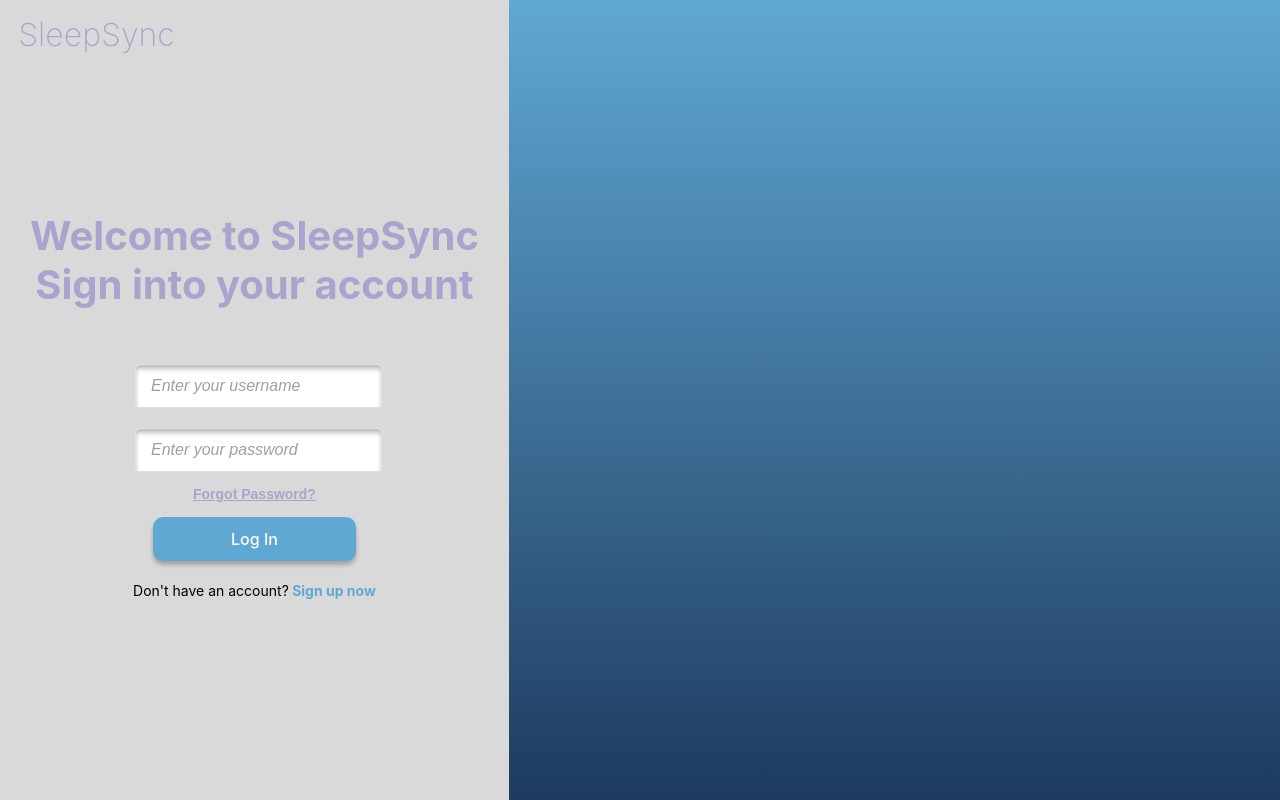
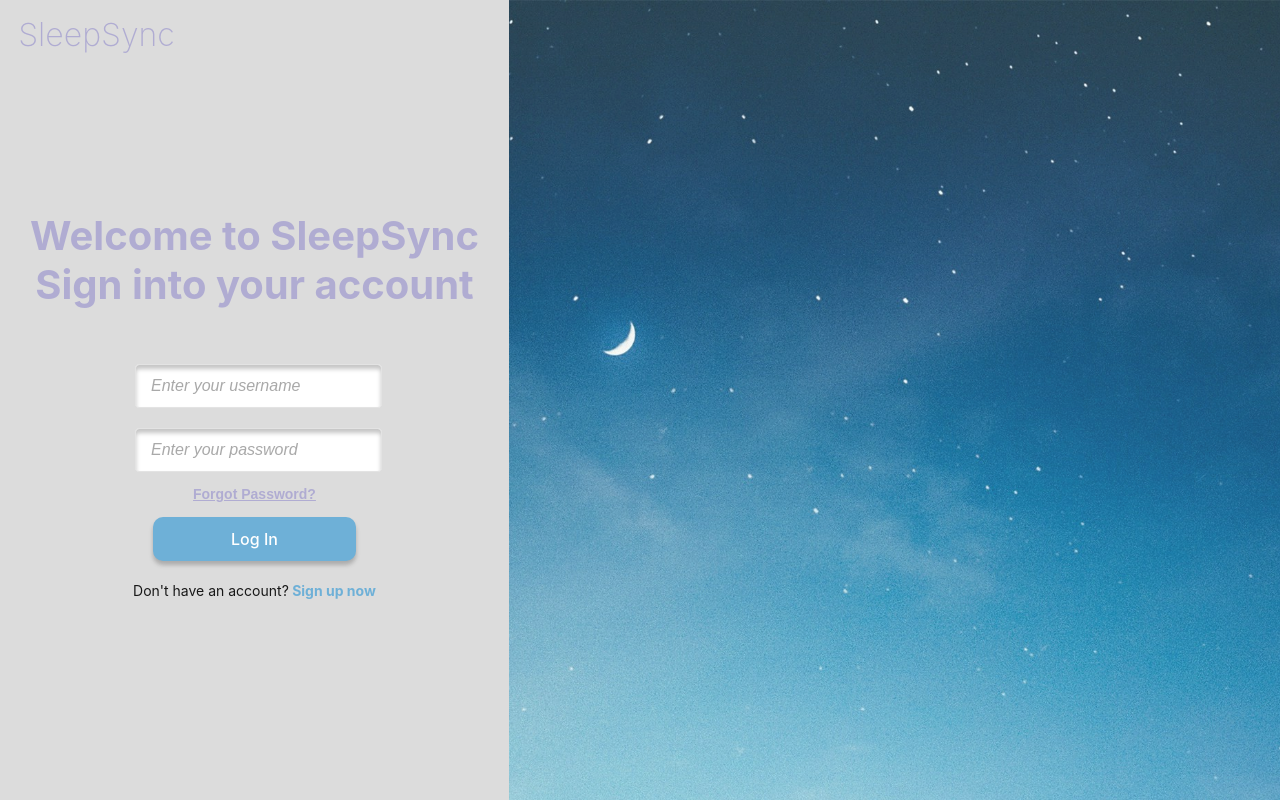
Before and after one commit to josuedjohnson/SleepTrackerApp, a React (Vite) app in the folder sleep-tracker-app/: page / in a window 1280 px wide. Built offline with nearby package versions, Linux system fonts and the light colour scheme.

Commit message:
Added transition between changing from Log-In and Register Pages; Changed the backdrop to a .jpg.

```diff
--- a/sleep-tracker-app/src/pages/LogInPage.tsx
+++ b/sleep-tracker-app/src/pages/LogInPage.tsx
@@ -1,5 +1,5 @@
 import React from "react";
-import { useState } from "react";
+import { useState , useEffect } from "react";
 import InputBox from "../components/InputBox";
 import { useNavigate } from "react-router-dom";
 import axios from "axios";
@@ -10,8 +10,12 @@ function LogInPage() {
   const [username, setUserName] = useState("");
   const [password, setPassword] = useState("");
   const [error, setError] = useState("");
+  const [show, setShow] = useState(false);
   const navigate = useNavigate();
 
+  useEffect(() => {
+    setTimeout(() => setShow(true), 50); // Small delay to trigger animation
+  }, []);
 
   const handleLogin = async (e: React.FormEvent<HTMLFormElement>) => {
     e.preventDefault();
@@ -33,7 +37,7 @@ function LogInPage() {
   };
   return (
     <>
-    <div className="container left-container">
+    <div className={`container left-container ${show ? "show" : ""}`}>
       <div className="panel">
       <div className="logo">SleepSync</div>
         <h1>Welcome to SleepSync<br></br>Sign into your account</h1>
--- a/sleep-tracker-app/src/pages/RegisterPage.tsx
+++ b/sleep-tracker-app/src/pages/RegisterPage.tsx
@@ -1,5 +1,5 @@
 import React from "react";
-import { useState } from "react";
+import { useState, useEffect } from "react";
 import InputBox from "../components/InputBox";
 import { useNavigate } from "react-router-dom";
 import axios from "axios";
@@ -10,7 +10,13 @@ function RegisterPage() {
   const [UserName, setUserName] = useState("");
   const [Password, setPassword] = useState("");
   const [error, setError] = useState("");
+  const [show, setShow] = useState(false);
   const navigate = useNavigate();
+
+  useEffect(() => {
+    setTimeout(() => setShow(true), 50); // Small delay to trigger animation
+  }, []);
+
 
   const handleRegister = async (e: React.FormEvent<HTMLFormElement>) => {
     e.preventDefault();
@@ -35,7 +41,7 @@ function RegisterPage() {
 
   return (
     <>
-    <div className="container right-container">
+    <div className={`container right-container ${show ? "show" : ""}`}>
     <div className="panel">
     <div className="logo">SleepSync</div>
       <h1>Welcome to SleepSync<br></br>Create an Account Here</h1>
--- a/sleep-tracker-app/src/styles/Auth.css
+++ b/sleep-tracker-app/src/styles/Auth.css
@@ -1,14 +1,27 @@
 body {
-    background: linear-gradient(180deg, #5FA8D3 0%, #1E3A5F 100%);
+    background: url('../images/moonbackdrop.jpg') center/cover no-repeat;
+    background-size: cover;
+    background-position: center;
     height: 100vh;
     margin: 0;
     display: flex;
+    overflow: hidden;
+    opacity: 0.9;
+
 }
 
 .container {
     display: flex;
     width: 100%;
     height: 100vh;
+    opacity: 0;
+    transform: translateY(20px); /* Start slightly below */
+    transition: opacity 1.75s ease, transform 2s ease;
+}
+
+.container.show {
+    opacity: 1;
+    transform: translateY(0); /* Move to the original position */
 }
 
 .logo {
```
Also changed, not shown: sleep-tracker-app/src/images/moonbackdrop.jpg (added).
